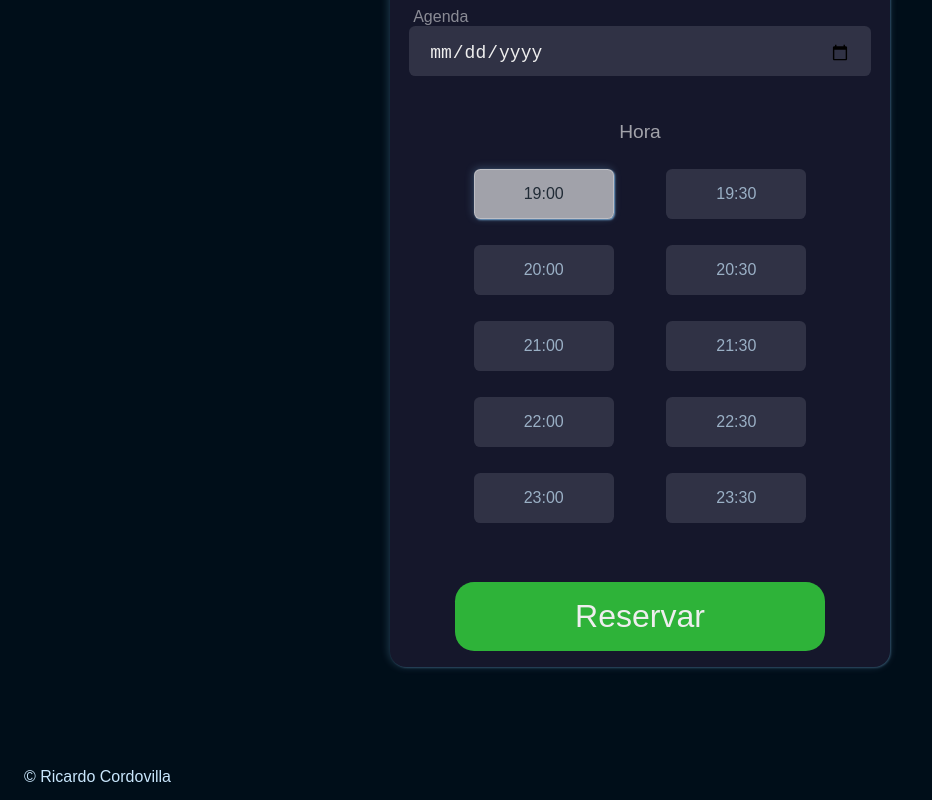
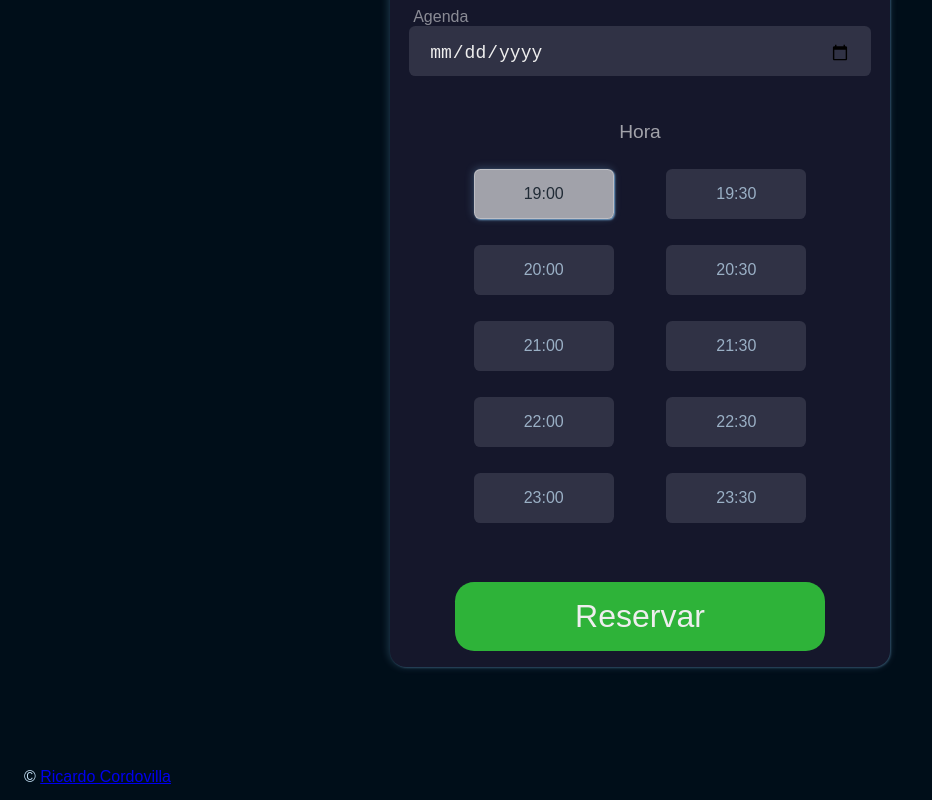
Before and after one commit to RicardoCordovilla/safaerauio, a plain HTML site: page index.html in a window 1280 px wide. Shown: the part 920-1720 px from the top of the page, without its empty margins (0-932 px from the left). Drawn offline with nearby package versions, Linux system fonts and the light colour scheme.

Commit message:
agregado footer copy

```diff
--- a/index.html
+++ b/index.html
@@ -266,7 +266,7 @@
 
 
         <footer>
-            &copy; Ricardo Cordovilla <a href=""></a>
+            &copy; <a href="https://github.com/RicardoCordovilla/RickiDev">Ricardo Cordovilla </a>
         </footer>
     </main>
 </body>
```
